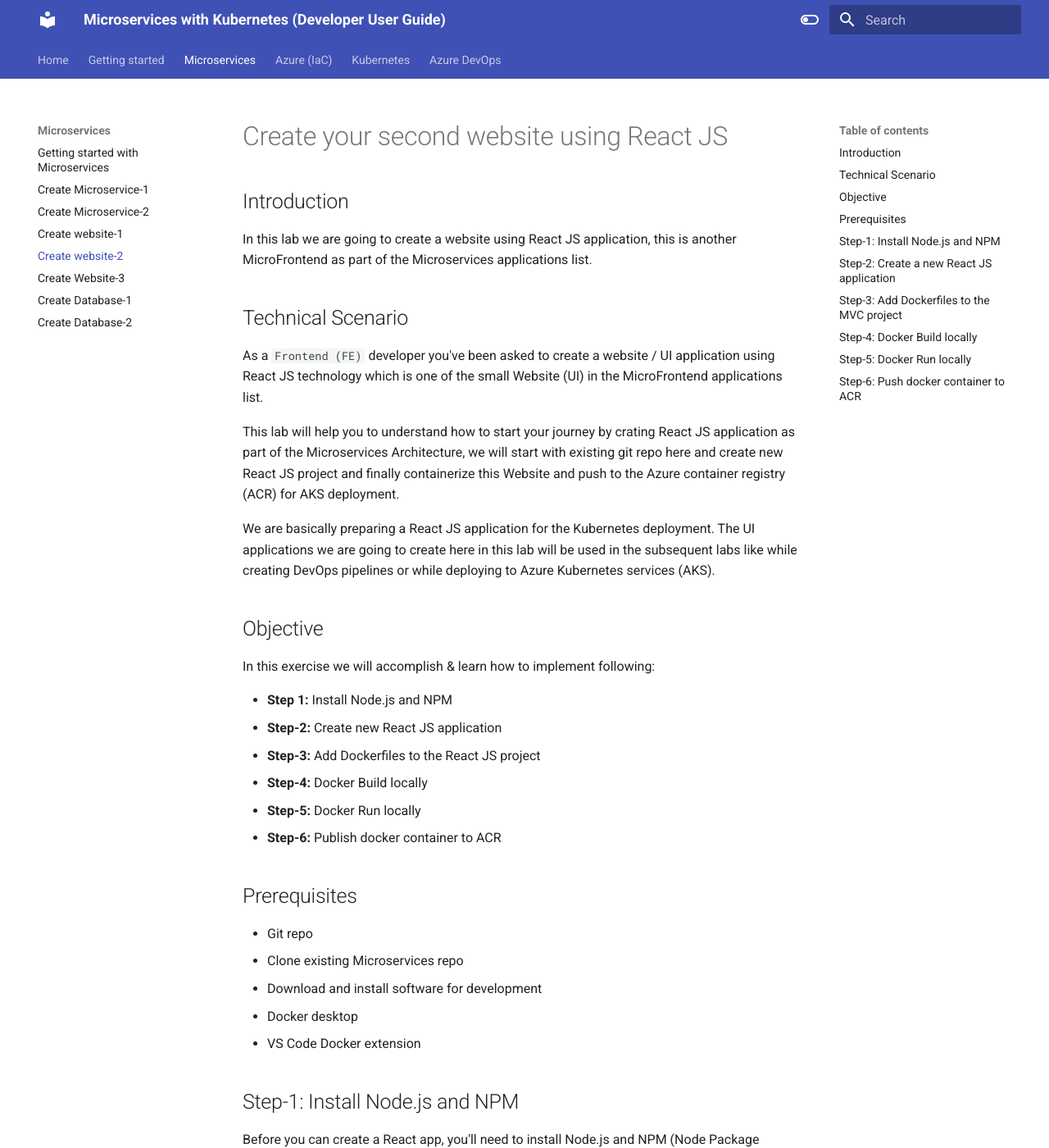
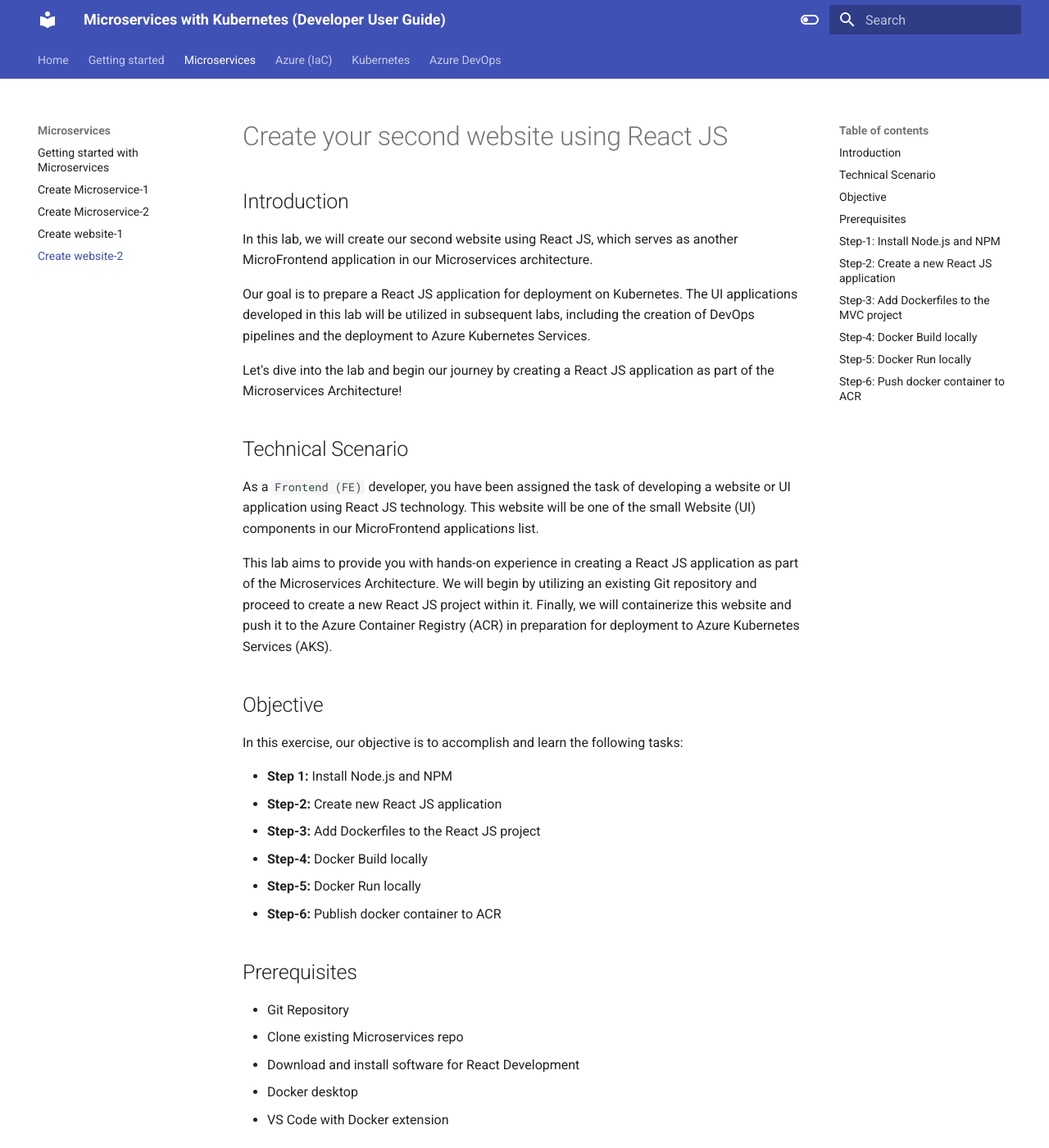
Before and after one commit to akeesari/kubernetes, an MkDocs documentation site: the page built from docs/microservices/4.react-app.md, in a window 1280 px wide and 1400 px high. Shown: the whole window at 82% size. Built offline with MkDocs 1.6.1 and Material for MkDocs 9.7.7, drawn with Linux system fonts in a browser that asks for light colours; some of the changed text lies outside the part shown.

Commit message:
final review

````diff
--- a/docs/microservices/4.react-app.md
+++ b/docs/microservices/4.react-app.md
@@ -2,19 +2,21 @@
 
 ## Introduction
 
-In this lab we are going to create a website using React JS application, this is another MicroFrontend as part of the Microservices applications list.
+In this lab, we will create our second website using React JS, which serves as another MicroFrontend application in our Microservices architecture.
+
+Our goal is to prepare a React JS application for deployment on Kubernetes. The UI applications developed in this lab will be utilized in subsequent labs, including the creation of DevOps pipelines and the deployment to Azure Kubernetes Services.
+
+Let's dive into the lab and begin our journey by creating a React JS application as part of the Microservices Architecture!
 
 ## Technical Scenario
 
-As a `Frontend (FE)` developer you've been asked to create a website / UI application using React JS technology which is one of the small Website (UI) in the MicroFrontend applications list.
+As a `Frontend (FE)` developer, you have been assigned the task of developing a website or UI application using React JS technology. This website will be one of the small Website (UI) components in our MicroFrontend applications list.
 
-This lab will help you to understand how to start your journey by crating React JS application as part of the Microservices Architecture, we will start with existing git repo here and create new React JS project and finally containerize this Website and push to the Azure container registry (ACR) for AKS deployment.
-
-We are basically preparing a React JS application for the Kubernetes deployment. The UI applications we are going to create here in this lab will be used in the subsequent labs like while creating DevOps pipelines or while deploying to Azure Kubernetes services (AKS).
+This lab aims to provide you with hands-on experience in creating a React JS application as part of the Microservices Architecture. We will begin by utilizing an existing Git repository and proceed to create a new React JS project within it. Finally, we will containerize this website and push it to the Azure Container Registry (ACR) in preparation for deployment to Azure Kubernetes Services (AKS).
 
 ## Objective
 
-In this exercise we will accomplish & learn how to implement following:
+In this exercise, our objective is to accomplish and learn the following tasks:
 
 - **Step 1:** Install Node.js and NPM
 - **Step-2:** Create new React JS application
@@ -25,11 +27,11 @@
 
 ## Prerequisites
 
-- Git repo
+- Git Repository
 - Clone existing Microservices repo
-- Download and install software for development
+- Download and install software for React Development
 - Docker desktop
-- VS Code Docker extension
+- VS Code with Docker extension
 
 ## Step-1: Install Node.js and NPM
 
@@ -171,12 +173,10 @@
 
 ![image.jpg](images/image-21.jpg)
 
-!!! Note
-    Read inline comments of the Dockerfile for understanding the Dockerfile instructions
 
 ## Step-3: Add Dockerfiles to the MVC project
 
-Create a Dockerfile in the root directory of your project and copy following code.
+Create a Dockerfile in the root directory of your project and copy following code. Dockerfile will provide instructions for building a container image of our React JS Website.
 
 ``` Dockerfile
 # pull official base image
@@ -201,8 +201,12 @@
 CMD ["npm", "start"]
 ```
 
+!!! Note
+    Read inline comments of the Dockerfile for understanding the Dockerfile instructions
 
 ## Step-4: Docker Build locally
+
+We will build the Docker container locally using the Dockerfiles and ensure that the containerized application functions as expected.
 
 The `docker build` command is used to build Docker images from a Dockerfile.
 
@@ -229,6 +233,8 @@
 The Dockerfile contains a series of instructions that define how to build the image, such as copying files, running commands, and setting environment variables.
 
 ## Step-5: Docker Run locally
+
+Run the Docker container locally to verify that the application functions correctly within a containerized environment. This step ensures that the containerized application operates as expected on your local machine.
 
 Run the `docker run` command to start a container based on the image:
 
@@ -275,16 +281,16 @@
 ![image.jpg](images/image-21.jpg)
 
 
-That's it! You now have a basic React JS application up and running. From here, you can continue building out your application by adding more and more code as per your requirements.
+You now have a basic React JS application up and running. From here, you can continue building out your application by adding more and more code as per your requirements.
 
 ## Step-6: Push docker container to ACR
 
-Now we've Docker Containers ready locally for push to Container Registry so that we can use them in future labs.
+Now we've Docker Containers ready locally for push to Container Registry so that we can use them in future deployment to Azure Kubernetes Services (AKS). This step prepares the container for deployment to the cloud environment.
 
 To publish a Docker container to Azure Container Registry (ACR), you will need to have the following:
 
 1. Create an Azure Container Registry. If you don't have one, you can create one by following the instructions in the Azure Portal or using Azure CLI.
-1. Log in to your Azure Container Registry using the Docker command-line interface. You can do this by running the following command:
+2. Log in to your Azure Container Registry using the Docker command-line interface. You can do this by running the following command:
 ``` sh
 # azure Login
 az login
--- a/mkdocs.yml
+++ b/mkdocs.yml
@@ -164,11 +164,12 @@
       # - MicroFrontend Overview : microservices/microfrontend.md
       - Create website-1 : microservices/3.aspnet-app.md
       - Create website-2 : microservices/4.react-app.md
-      - Create Website-3 : microservices/5.blazor-app.md
-      - Create Database-1 : microservices/6.sqlserver-db.md
-      - Create Database-2 : microservices/7.postgresql-db.md
+      # - Create Website-3 : microservices/5.blazor-app.md
+      # - Create Database-1 : microservices/6.sqlserver-db.md
+      # - Create Database-2 : microservices/7.postgresql-db.md
   - Azure (IaC):
     - Infrastructure as Code (IaC): azure/1-iac.md
+    - Microservices Architecture on AKS: azure/1-microservices-architecture-on-aks.md
     - Azure Naming & Tagging Conventions: azure/2-naming-conventions.md
     - Create Azure Free Account: azure/3-azure-account.md
     - Create new subscription: azure/4-azure-subscription.md
````
Also changed, not shown: other parts of docs/microservices/4.react-app.md (+2 -2 lines), docs/azure/1-iac.md (+0 -75 lines), docs/azure/1-microservices-architecture-on-aks.md (added, +130 -0 lines), docs/gettingstarted/toc.md (+6 -0 lines), docs/microservices/1.aspnet-api.md (+6 -0 lines), docs/microservices/7.postgresql-db.md (renamed from docs/microservices/7.postgsql-db.md), docs/microservices/images/image-31.jpg (added).
